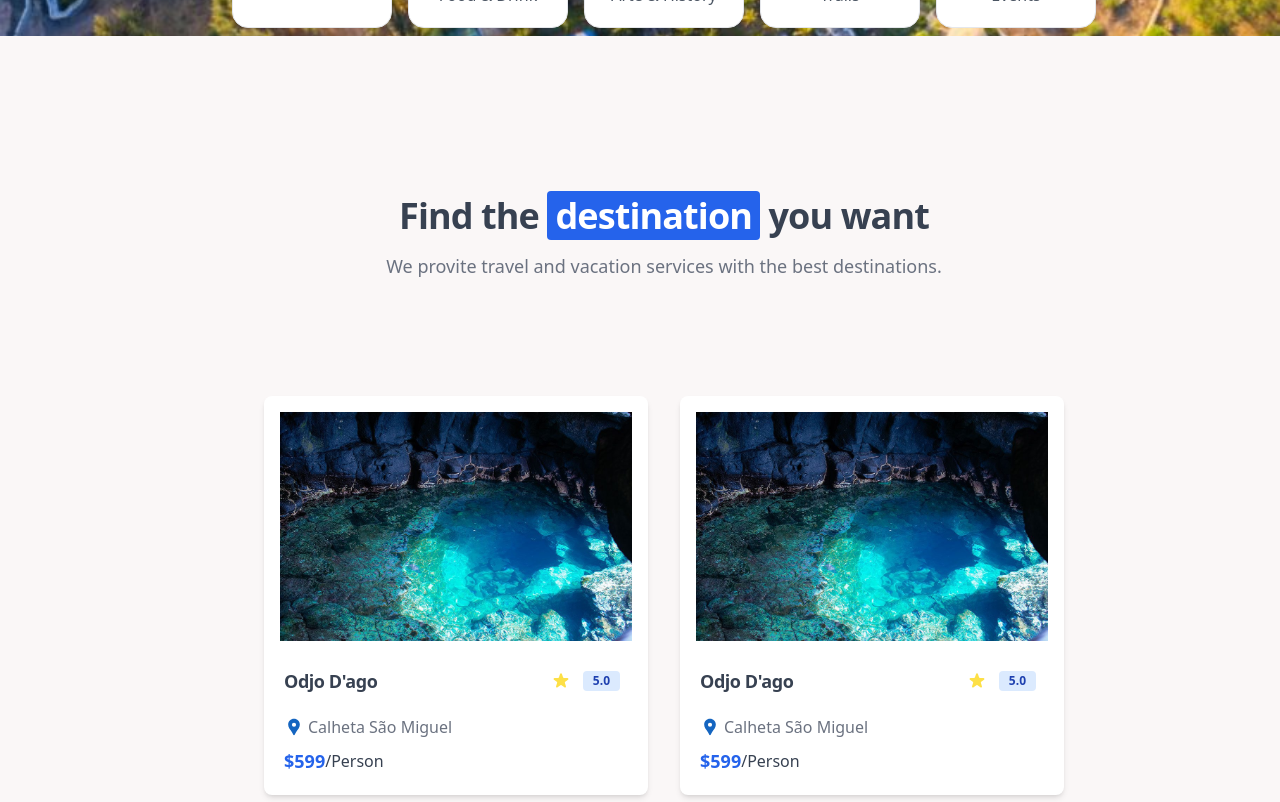
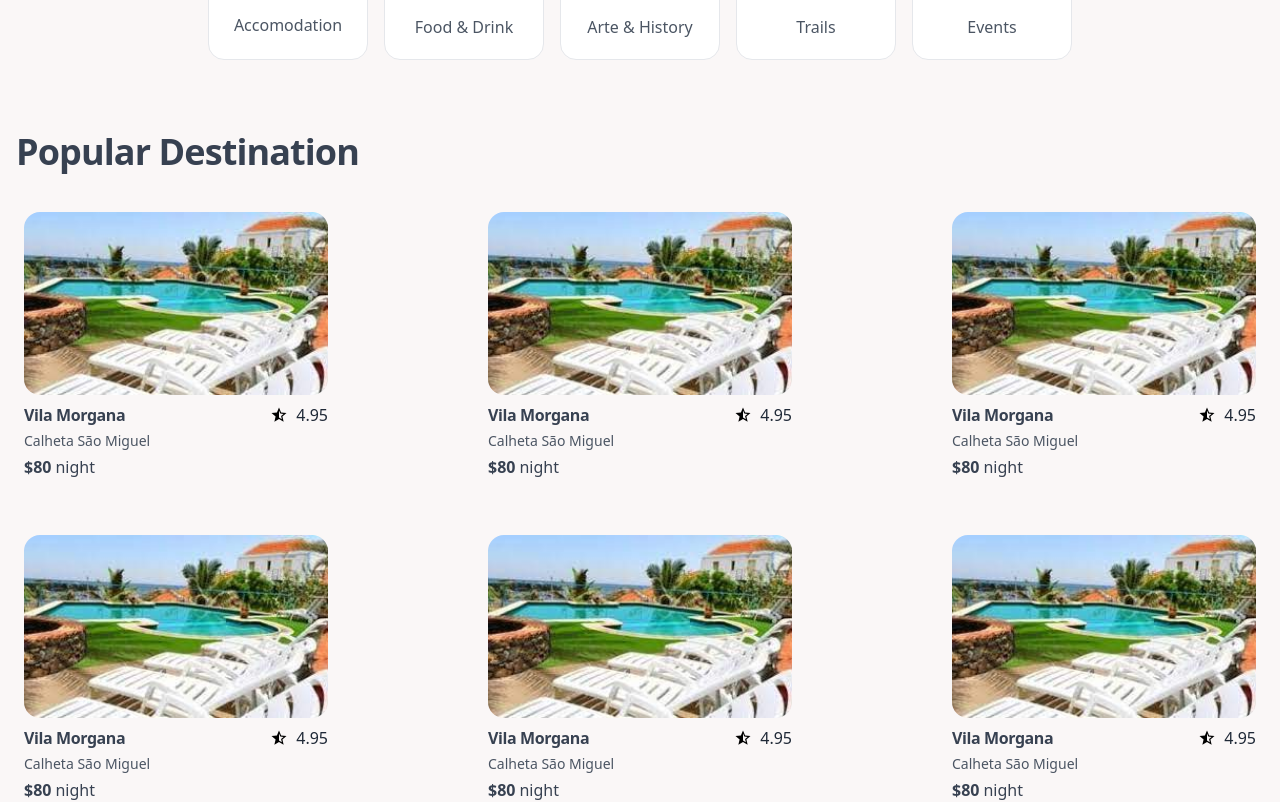
Before and after one commit to dtmiranda/travel-frontend, a Next.js app: page / in a window 1280 px wide. Shown: the part 920-1722 px from the top of the page. Built offline with nearby package versions, Linux system fonts and the light colour scheme.

Commit message:
style: redesign destination card

```diff
--- a/components/DestinationCard.tsx
+++ b/components/DestinationCard.tsx
@@ -1,32 +1,37 @@
 import Image from "next/image";
-import Link from "next/link";
-import { MdLocationPin } from 'react-icons/md'
-import cardImage from '../assets/images/cover-poll.jpg'
+import { MdOutlineStarHalf } from 'react-icons/md'
+import cardImage from '../assets/images/VilaMorgana3.jpeg'
 
 export default function DestinationCard(){
   return(
 
-    <div className="my-5 mx-4 w-full max-w-sm bg-white rounded-lg shadow-md">
+    <div className="p-2 rounded-2xl mb-10 w-full max-w-xs">
+        <a href="#" className="hover:opacity-5">
+           <Image className="w-full rounded-2xl hover:opacity-10" src={cardImage} alt="product image" />
+        </a>
 
-        <Image className="p-4 rounded-t-lg" src={cardImage} alt="product image" />
 
-        <div className="px-5 pb-5">
-            <div className="flex justify-between items-center mt-2.5 mb-5">
+
+        <div >
+            <div className="mt-2 flex justify-between items-start flex-row">
                 <a href="#">
-                    <h5 className="text-lg font-semibold tracking-tight text-gray-700">Odjo D'ago</h5>
+                    <h5 className="text- font-semibold tracking-tight text-gray-700 hover:text-gray-500 hover:underline">Vila Morgana</h5>
                 </a>
-                <div className="flex items-center">
-                    <svg aria-hidden="true" className="w-5 h-5 text-yellow-300" fill="currentColor" viewBox="0 0 20 20" xmlns="http://www.w3.org/2000/svg"><title>Fifth star</title><path d="M9.049 2.927c.3-.921 1.603-.921 1.902 0l1.07 3.292a1 1 0 00.95.69h3.462c.969 0 1.371 1.24.588 1.81l-2.8 2.034a1 1 0 00-.364 1.118l1.07 3.292c.3.921-.755 1.688-1.54 1.118l-2.8-2.034a1 1 0 00-1.175 0l-2.8 2.034c-.784.57-1.838-.197-1.539-1.118l1.07-3.292a1 1 0 00-.364-1.118L2.98 8.72c-.783-.57-.38-1.81.588-1.81h3.461a1 1 0 00.951-.69l1.07-3.292z"></path></svg>
-                    <span className="bg-blue-100 text-blue-800 text-xs font-semibold mr-2 px-2.5 py-0.5 rounded dark:bg-blue-200 dark:text-blue-800 ml-3">5.0</span>
+
+                <div className="flex justify-center items-center">
+                    <MdOutlineStarHalf size={18} color='ffff'/>
+                    <p className="pl-2 text-base font-light text-gray-800">4.95</p>
                 </div>
+
+
             </div>
-            <div className="flex items-center flex-row">
-                <MdLocationPin size={20} color='#1565c0'/>
-                <p className="ml-1 text-gray-500">Calheta São Miguel</p>
-            </div>
+
+            <p className="py-1 text-sm font-light text-gray-600">Calheta São Miguel</p>
+
+
             <div className="flex justify-start items-center">
-                <span className="pt-2 text-lg font-semibold text-blue-600">$599 </span>
-                <p className="pt-2 text-base font-light text-gray-700"> /Person</p>
+                <span className="text-base font-semibold text-gray-700">$80 </span>
+                <p className="pl-1 text-base font-light text-gray-700">night</p>
 
             </div>
         </div>
--- a/pages/index.tsx
+++ b/pages/index.tsx
@@ -1,10 +1,10 @@
 import Header from '../components/Header'
 import Footer from '../components/Footer'
-import Bunner from '../components/Bunner'
 import Category from '../components/Category'
 import DestinationCard from '../components/DestinationCard'
 import TrailCard from '../components/TrailCard'
 import Head from 'next/head'
+import Bunner from '../components/Bunner'
 
 export default function Home() {
   return (
@@ -17,32 +17,35 @@ export default function Home() {
       </Head>
 
       <Header />
+      <Bunner/>
 
 
-      <main className="relative pl-4 pb-24 lg:space-y-24 lg:pl-16 ">
+      <main>
 
-        <Bunner/>
 
-        <section className="md:space-y-24">
+        <section className=" mt-52 md:mt-56">
           {/* <Category/> */}
           <Category/>
 
-          <div className=' pt-16 flex justify-center flex-col items-center'>
-            <h5 className="mb-4 text-2xl font-extrabold tracking-tight leading-none md:text-3xl lg:text-4xl text-gray-700">
-              Find the <mark className="px-2 text-white bg-blue-600 rounded dark:bg-blue-500">destination</mark> you want
+            <h5 className="mt-16 mb-8 text-2xl font-bold tracking-tight leading-none md:text-3xl lg:text-4xl text-gray-700">
+              Popular Destination
             </h5>
-            <p className="text-gray-500 text-center sm:text-sm md:text-base lg:text-lg">We provite travel and vacation services with the best destinations.</p>
 
-          </div>
 
-          <div className='mb-5 flex justify-center flex-col, items-center  flex-wrap'>
+          <section className='flex justify-between flex-col, items-center flex-wrap'>
+
               <DestinationCard/>
               <DestinationCard/>
               <DestinationCard/>
               <DestinationCard/>
               <DestinationCard/>
               <DestinationCard/>
-          </div>
+              <DestinationCard/>
+
+
+          </section>
+
+
 
           <div className='flex justify-center'>
             <button type="button" className="py-2.5 px-5 mr-2 mb-2 text-sm font-medium focus:outline-none bg-white rounded-lg border border-gray-200 hover:bg-gray-100 hover:text-blue-700 focus:z-10 focus:ring-4 focus:ring-gray-200 ">See more</button>
```
Also changed, not shown: assets/images/VilaMorgana3.jpeg (added). Lines whose indentation alone changed are shown as unchanged.
